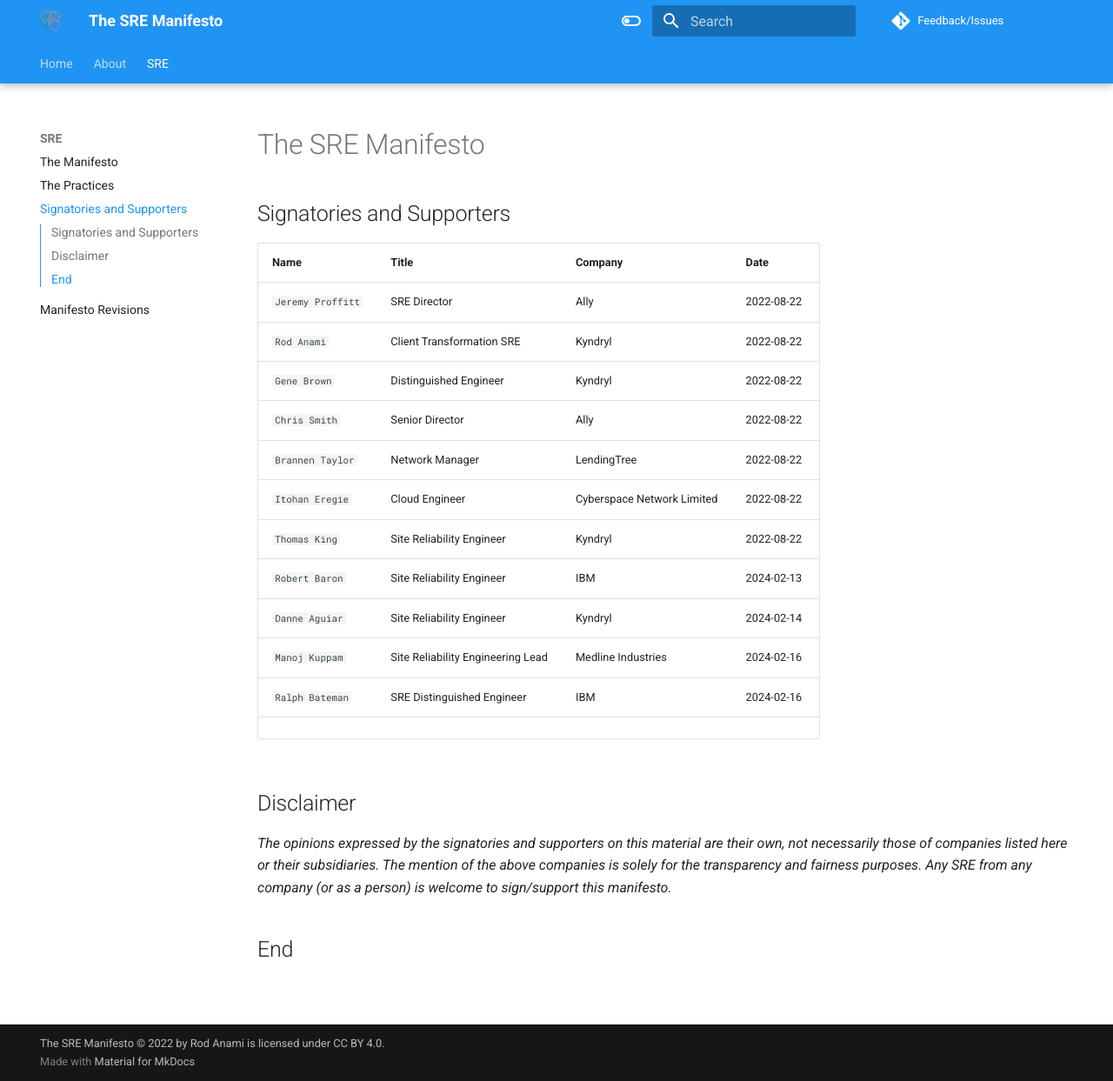
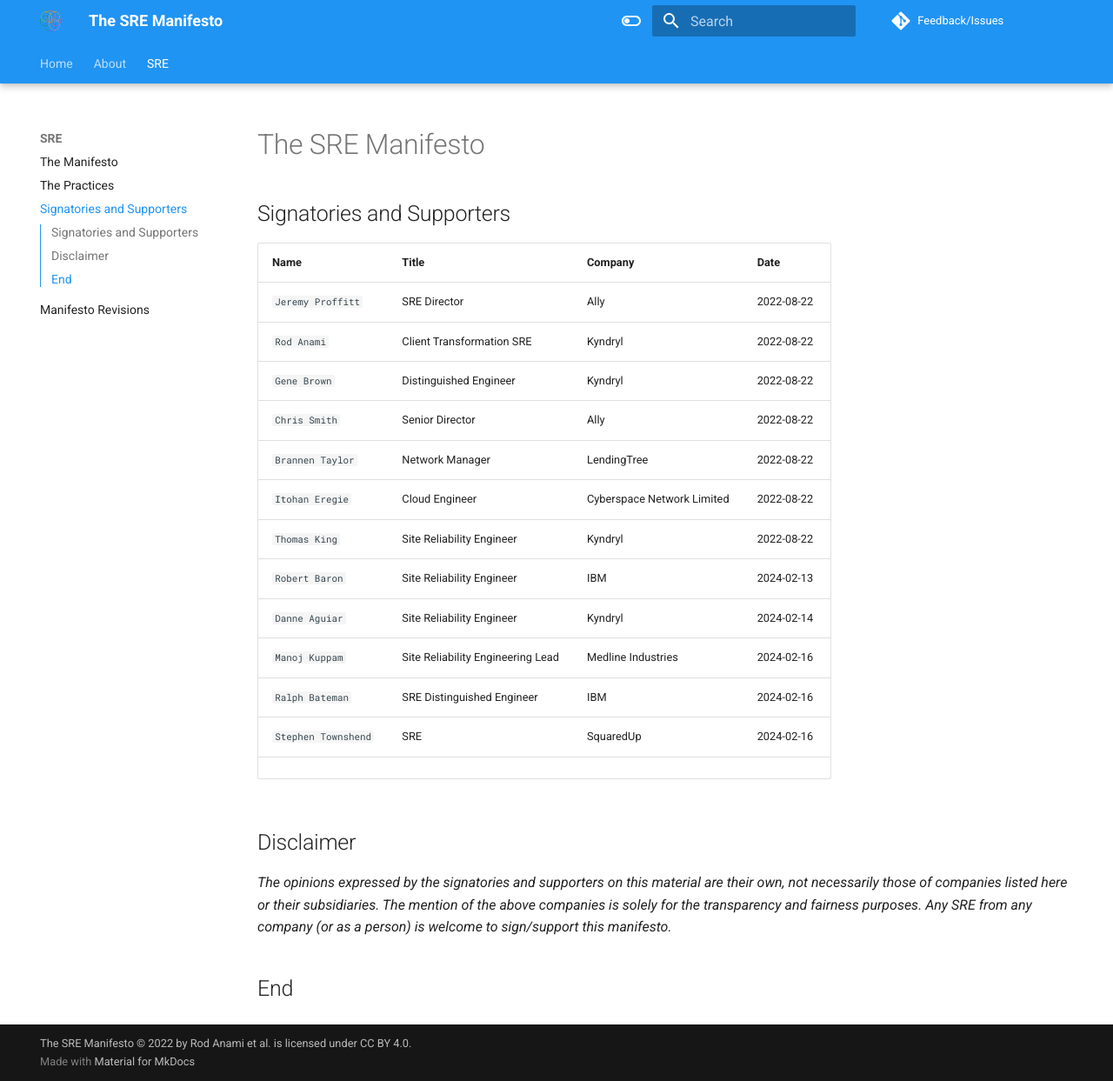
Before and after one commit to rod4n4m1/sre-manifesto, an MkDocs documentation site: the page built from docs/sre/supporters.md, in a window 1280 px wide and 1243 px high. Shown: the whole window at 87% size. Built offline with MkDocs 1.6.1 and Material for MkDocs 9.7.7, drawn with Linux system fonts in a browser that asks for light colours; comment, search, counter and statistics services are not loaded.

Commit message:
added supporter

```diff
--- a/docs/sre/supporters.md
+++ b/docs/sre/supporters.md
@@ -15,6 +15,7 @@
 | `Danne Aguiar` | Site Reliability Engineer | Kyndryl | 2024-02-14 |
 | `Manoj Kuppam` | Site Reliability Engineering Lead |  Medline Industries |2024-02-16 |
 | `Ralph Bateman` | SRE Distinguished Engineer | IBM | 2024-02-16 |
+| `Stephen Townshend` | SRE | SquaredUp | 2024-02-16 |
 | | | | |
 
 ## Disclaimer
--- a/mkdocs.yml
+++ b/mkdocs.yml
@@ -72,4 +72,4 @@
 edit_uri: ""
 
 # Copyright statement in Footer
-copyright:  The SRE Manifesto © 2022 by Rod Anami is licensed under CC BY 4.0.
+copyright:  The SRE Manifesto © 2022 by Rod Anami et al. is licensed under CC BY 4.0.
```
